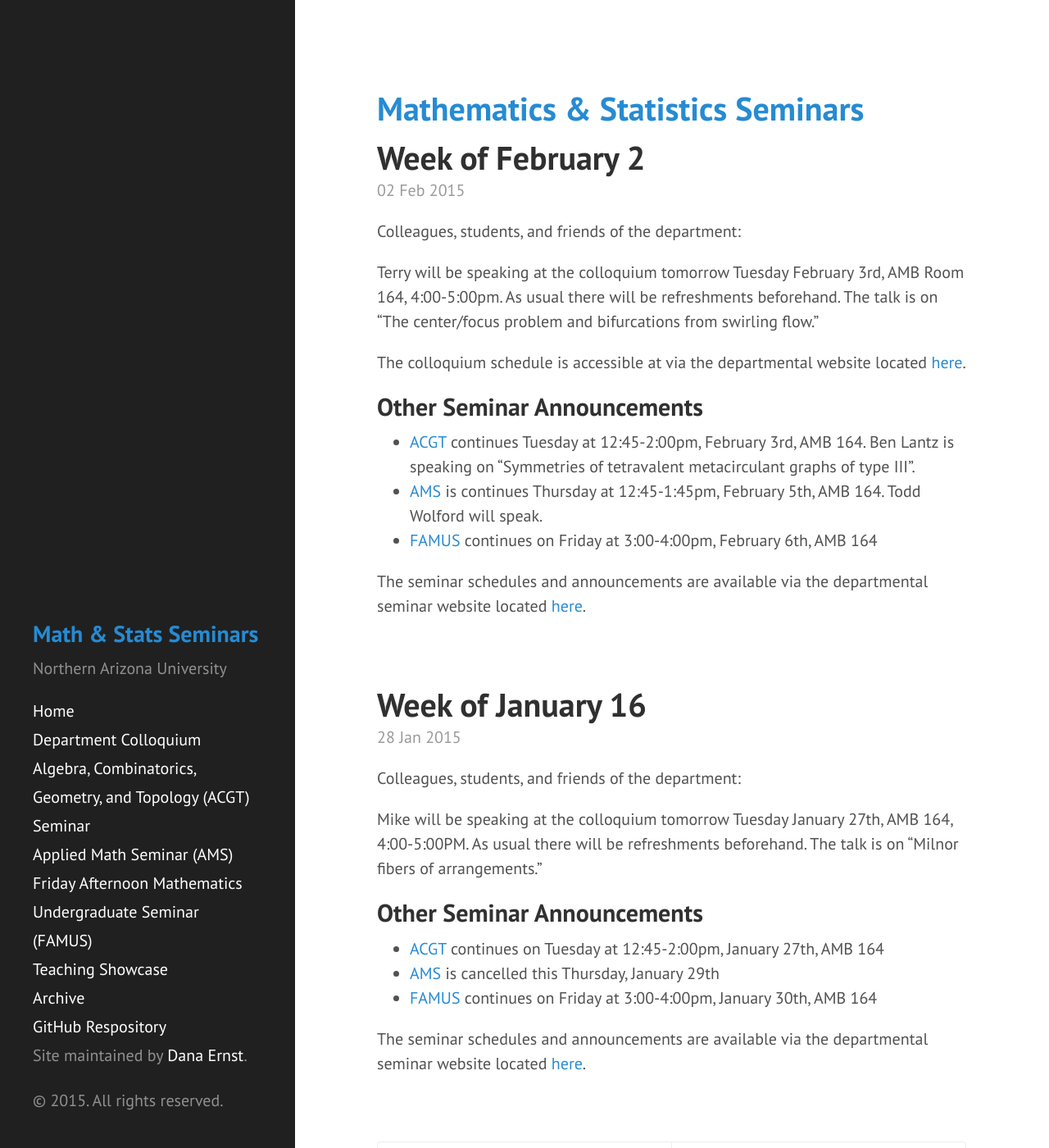
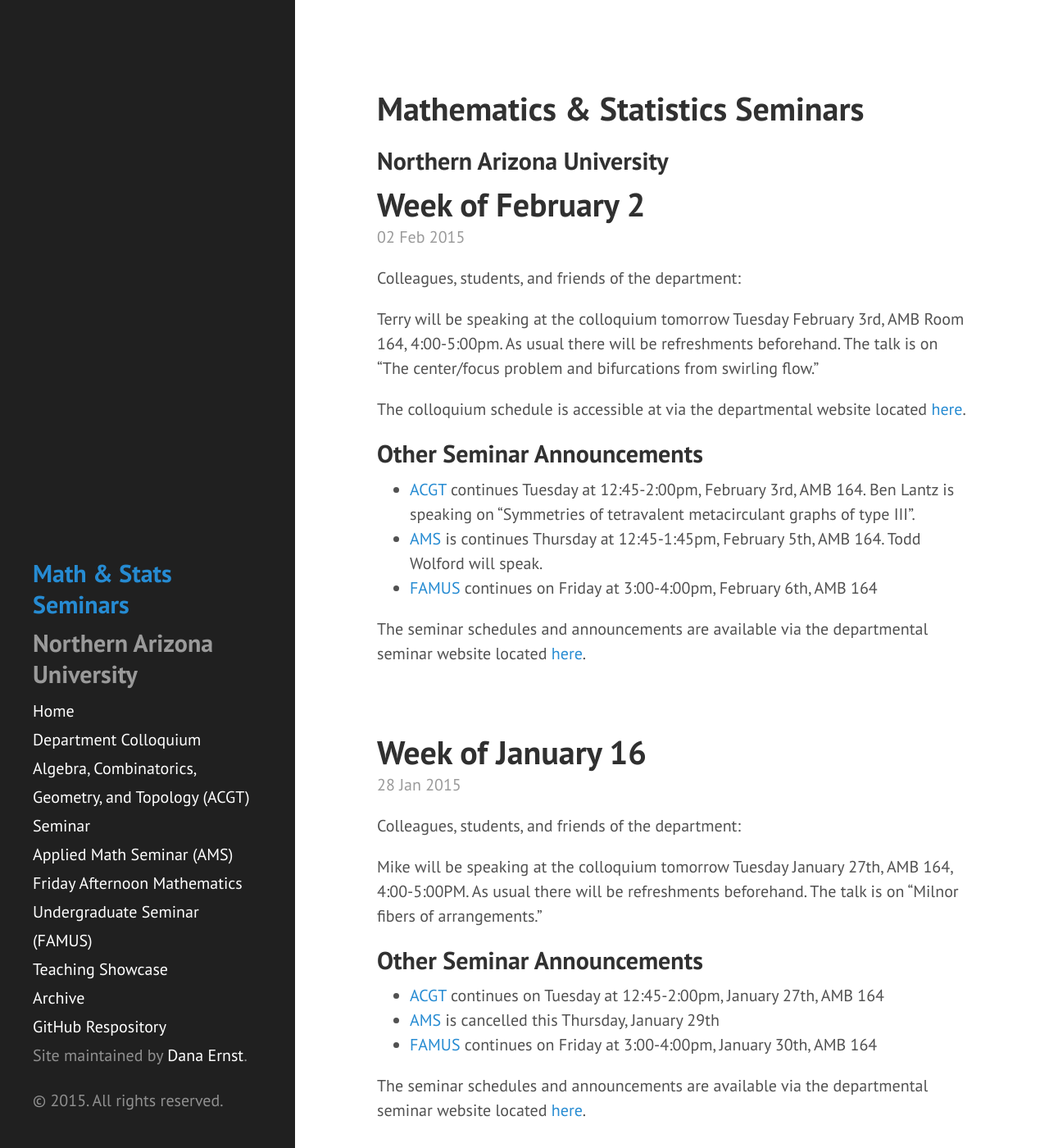
Before and after one commit to NAUMathStat/seminars, a Jekyll site: the page built from index.html, in a window 1280 px wide and 1400 px high. Shown: the whole window at 82% size. Built offline with Jekyll 4.4.1, drawn with Linux system fonts in a browser that asks for light colours; Markdown is read by kramdown in place of the engine named in the settings; the list of posts is cut into pages by our own code.

Commit message:
Tinkering

```diff
--- a/_includes/sidebar.html
+++ b/_includes/sidebar.html
@@ -2,9 +2,8 @@
 <div class="container sidebar-sticky">
 
 <div class="sidebar-about">
-<!-- <h1><a href="{{ site.baseurl }}">{{ site.description }}</a></h1> -->
 <h1>{{ site.description }}</h1>
-<p>{{ site.tagline }}</p>
+<h2>{{ site.tagline }}</h2>
 </div>
 
 <nav class="sidebar-nav">
--- a/_layouts/default.html
+++ b/_layouts/default.html
@@ -9,7 +9,8 @@
 
 <div class="content container">
 
-<h1><a href="{{ site.baseurl }}">{{ site.title }}</a></h1>
+<h1>{{ site.title }}</h1>
+<h2>{{ site.tagline }}</h2>
 {{ content }}
 
 </div>
--- a/public/css/hyde.css
+++ b/public/css/hyde.css
@@ -79,12 +79,12 @@ html {
 .sidebar-about h1 {
   color: #268bd2;
   margin-top: 0;
-  font-size: 1.4rem;
+  font-size: 1.5rem;
 }
 .sidebar-about h2 {
   margin-top: 0;
   color: #9a9a9a;
-  font-size: 1.3rem;
+  font-size: 1.5rem;
 }
 
 /* Sidebar nav */
```
